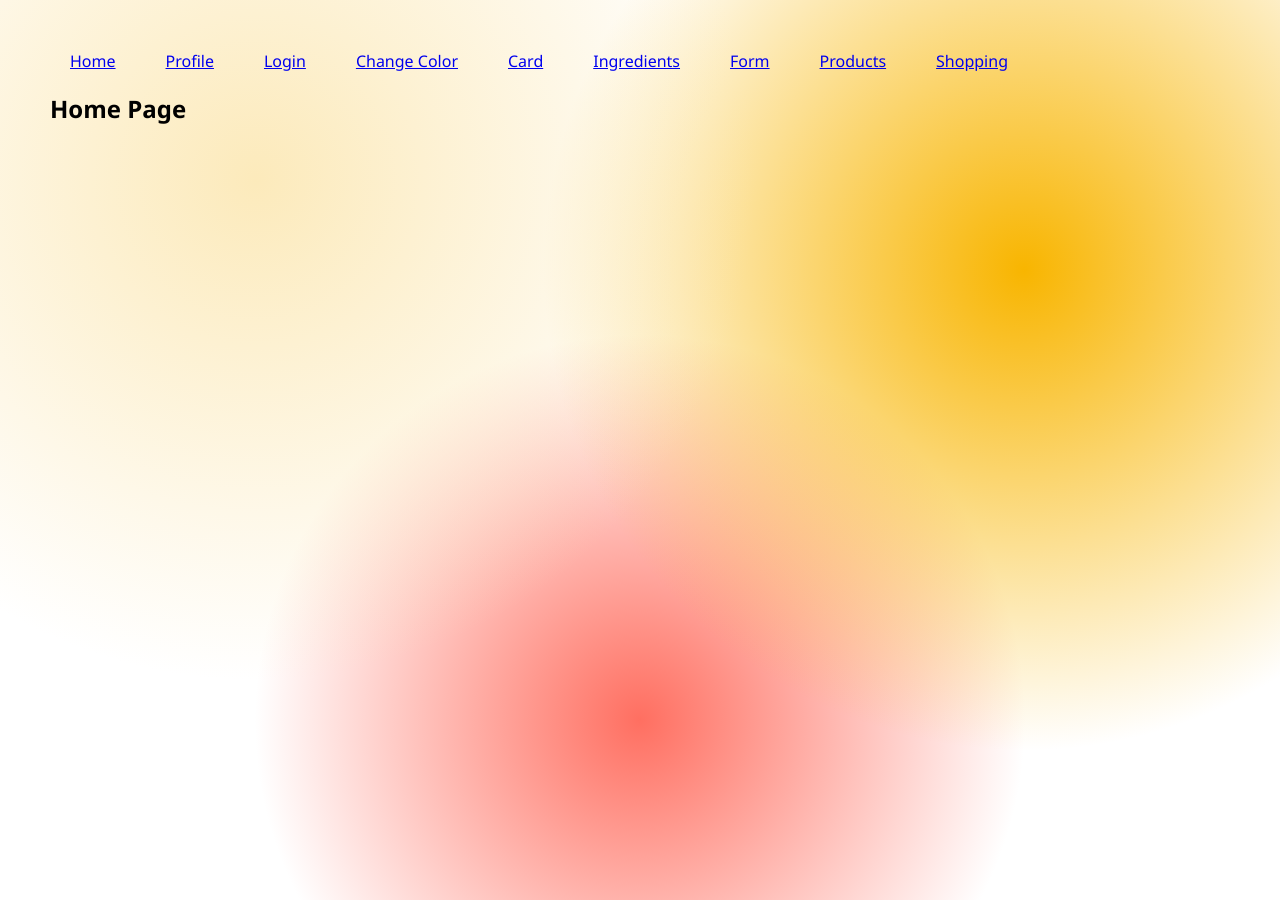
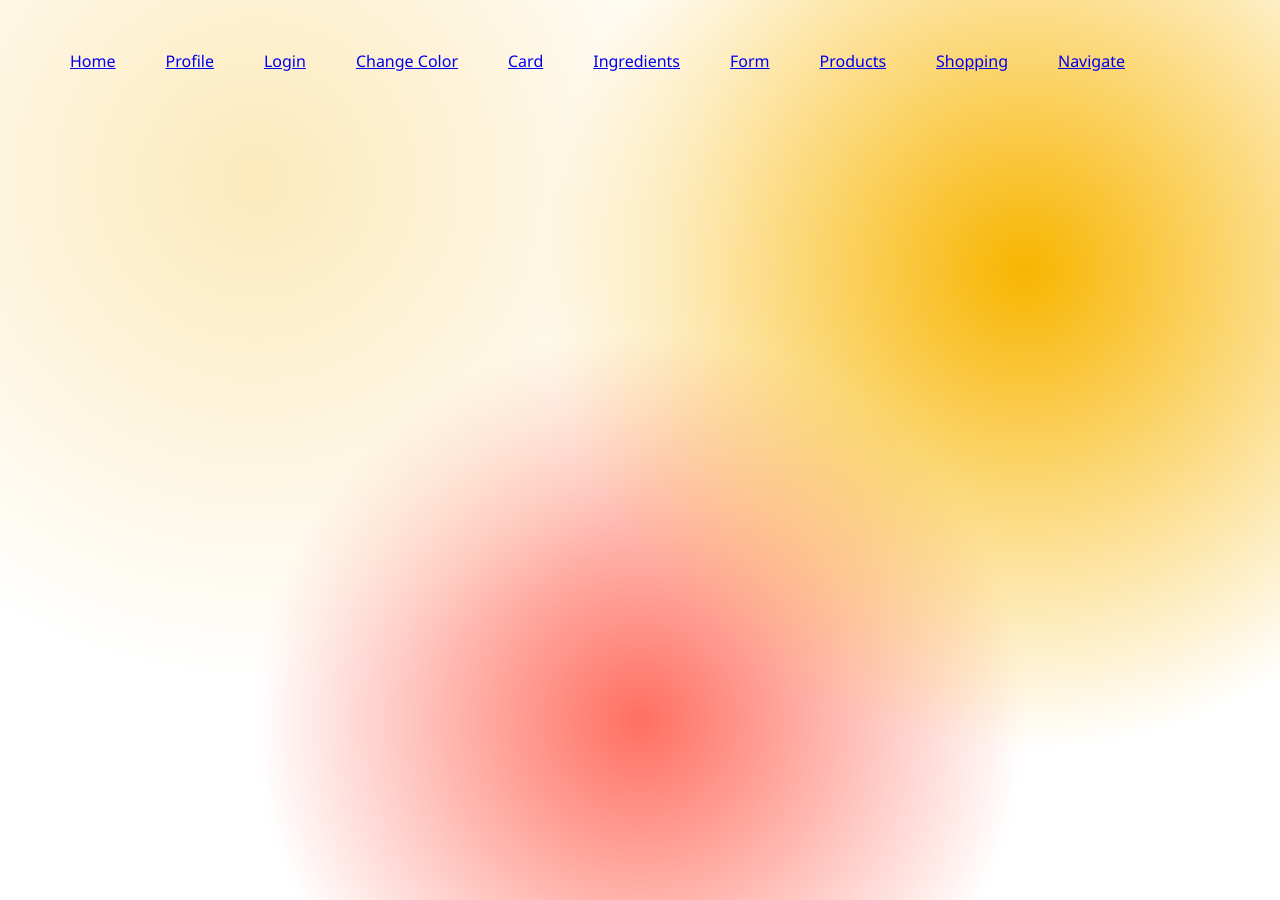
Before and after one commit to didier-bazayesu/ridux_learning, a React (Vite) app: page / in a window 1280 px wide. Built offline with nearby package versions, Linux system fonts and the light colour scheme.

Commit message:
feat: rendering all components

```diff
--- a/src/App.jsx
+++ b/src/App.jsx
@@ -13,6 +13,12 @@ import MyComponent from './components/HistoryNavigation'
 import UncontrolledForm from './components/UnControlledForm'
 import Products from './prooductsFilter/Products'
 import Shopping from './shoppingCart/Shopping'
+import TabNavigation from './tabNavigation/TabNavigation'
+import ModelComponent from './ModelComponent'
+import UseReducer from './gatePreparation/UseReducer'
+import ToggleButtons from './gatePreparation/UseReducer'
+import NameTransfer from './gatePreparation/TransferedNames'
+import CardList from './gatePreparation/toggleCard'
 
 function App() {
   return (
@@ -29,13 +35,14 @@ function App() {
         <Link to="/form">Form</Link>
         <Link to="/products">Products</Link>
         <Link to="/shopping">Shopping</Link>
+        <Link to="/navigate">Navigate</Link>
       </nav>
 
       {/* 🧭 Routes */}
       <Routes>
-        <Route path="/" element={<h2>Home Page</h2>} />
+        <Route path="/:id/:value" element={<NameTransfer/>} />
 
-        <Route path="/profile" element={<Profile />} />
+        <Route path="/profile" element={ <CardList/>} />
         <Route path="/login" element={<Login />} />
         <Route path="/color" element={<ChangeColor />} />
 
@@ -61,6 +68,7 @@ function App() {
             <>
               <AddIngredients />
               <DisplayIngredients />
+
             </>
           }
         />
@@ -68,7 +76,9 @@ function App() {
         <Route path="/history" element={<MyComponent />} />
         <Route path="/form" element={<UncontrolledForm />} />
         <Route path="/products" element={<Products />} />
-        <Route path="/shopping" element={<Shopping />} />
+        <Route path='navigate' element={<TabNavigation />} >
+        </Route>
+
 
       </Routes>
 
```
